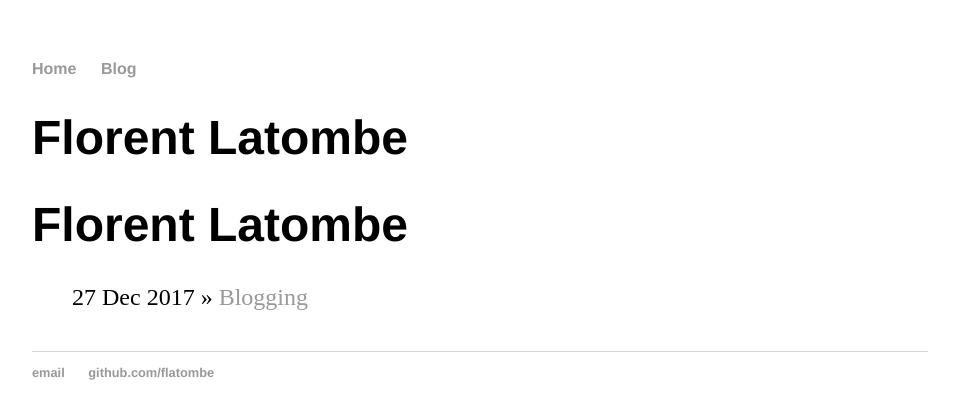
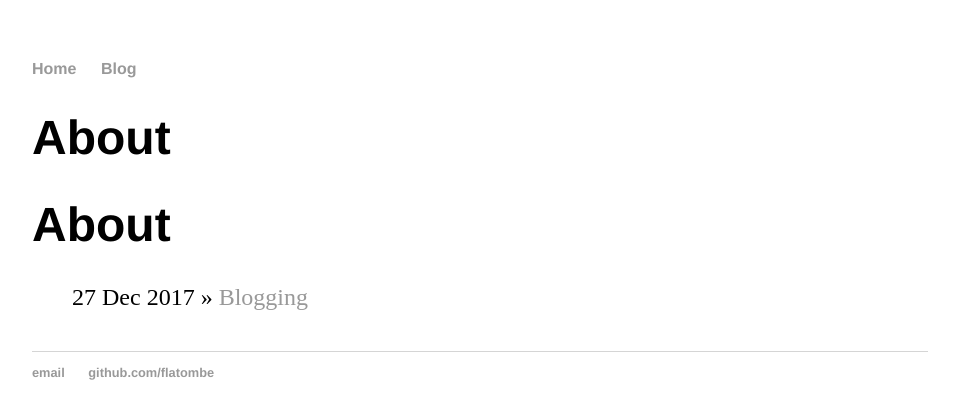
Before and after one commit to flatombe/flatombe.github.io, a Jekyll site: the page built from index.html, in a window 1280 px wide. Shown: the top 419 px of the page, without its empty margins (160-1119 px from the left). Built offline with Jekyll 4.4.1, drawn with Linux system fonts in a browser that asks for light colours.

Commit message:
Try to use markdown for the about page.

```diff
--- a/index.html
+++ b/index.html
@@ -1,6 +1,6 @@
 ---
 layout: home
-title: Florent Latombe
+title: About
 ---
 <div class="about">
 	{% for about in site.about %}
```
Also changed, not shown: _about/about.md (added, +5 -0 lines).
